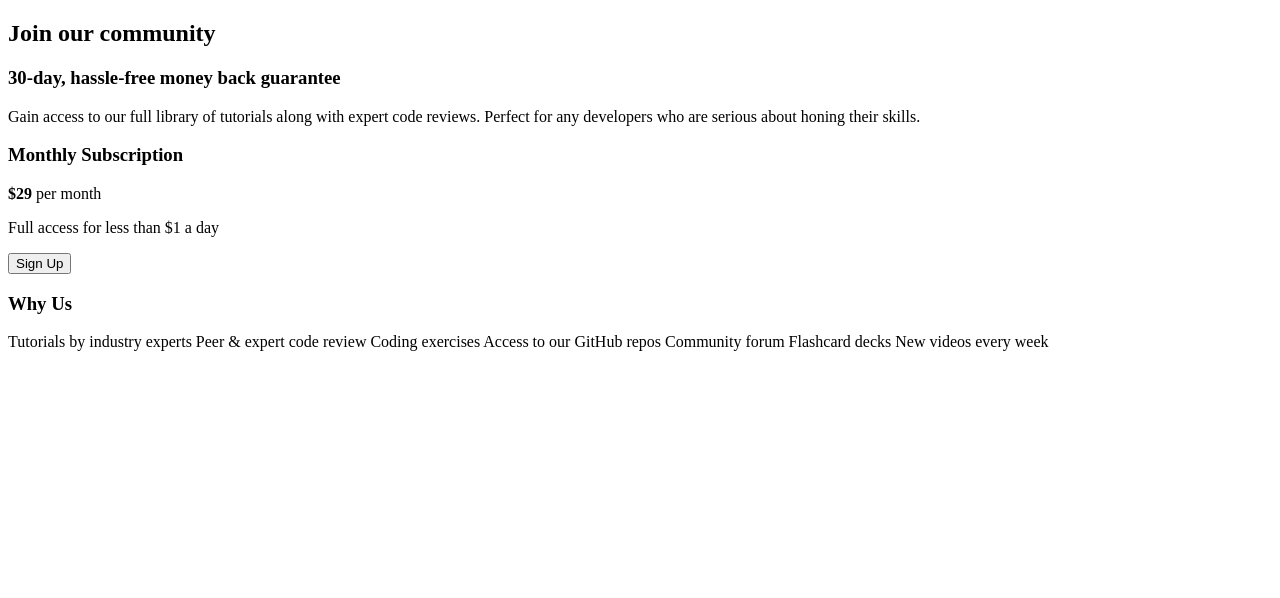
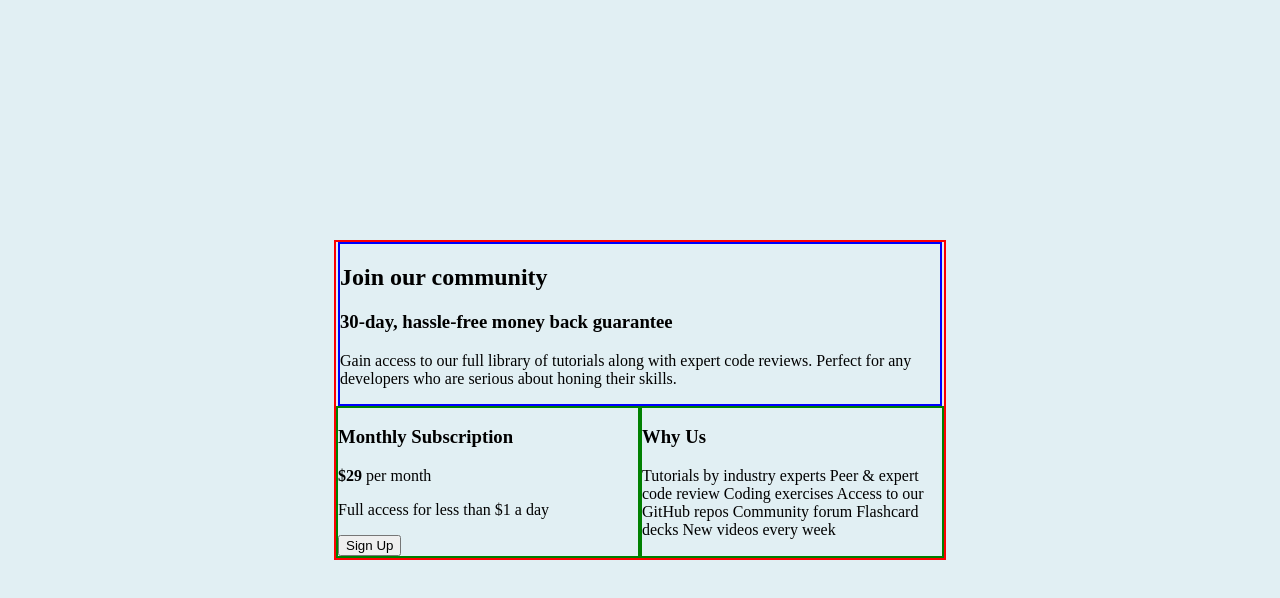
Before and after one commit to aufalfirdausi/fem-single-price-grid-component-master, a plain HTML site: page index.html in a window 1280 px wide. Drawn offline with Linux system fonts and the light colour scheme.

Commit message:
set position

```diff
--- a/index.html
+++ b/index.html
@@ -13,7 +13,7 @@
   <!-- Feel free to remove these styles or customise in your own stylesheet 👍 -->
 </head>
 <body>
-  <div class="card"></div>
+  <div class="card">
 
   <div class="col-one">
     <h2>Join our community</h2>
@@ -26,7 +26,7 @@
 
   <div class="col-two">
 
-    <div class="col-first">
+    <div class="col first">
       <h3>Monthly Subscription</h3>
 
       <b>&dollar;29</b> per month
@@ -36,7 +36,7 @@
       <button>Sign Up</button>
     </div>
 
-    <div class="col-second">
+    <div class="col second">
       <h3>Why Us</h3>
 
       <p>Tutorials by industry experts
--- a/main.css
+++ b/main.css
@@ -1,2 +1,35 @@
 .attribution { font-size: 11px; text-align: center; }
 .attribution a { color: hsl(228, 45%, 44%); }
+
+
+body {
+    display: flex;
+    align-items: center;
+    justify-content: center;
+    min-height: 100vh;
+    flex-direction: column;
+    background-color: rgb(225, 239, 243);
+}
+
+.card {
+    display: flex;
+    justify-content: center;
+    align-items: center;
+    flex-direction: column;
+    border: solid red 2px;
+}
+
+.col-one {
+    border: solid blue 2px;
+    width: 600px;
+}
+
+.col-two {
+    display: flex;
+    flex-direction: row;
+}
+
+.col {
+    width: 300px;
+    border: solid green 2px;
+}
```
